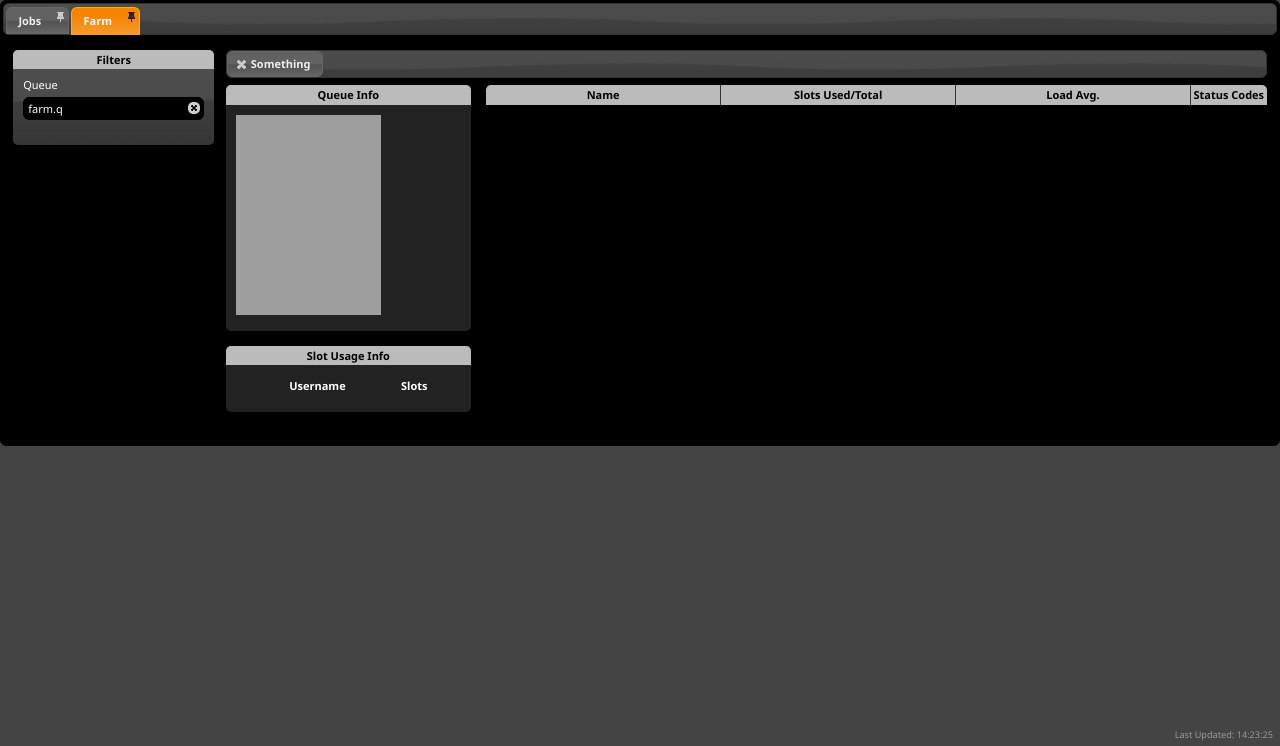
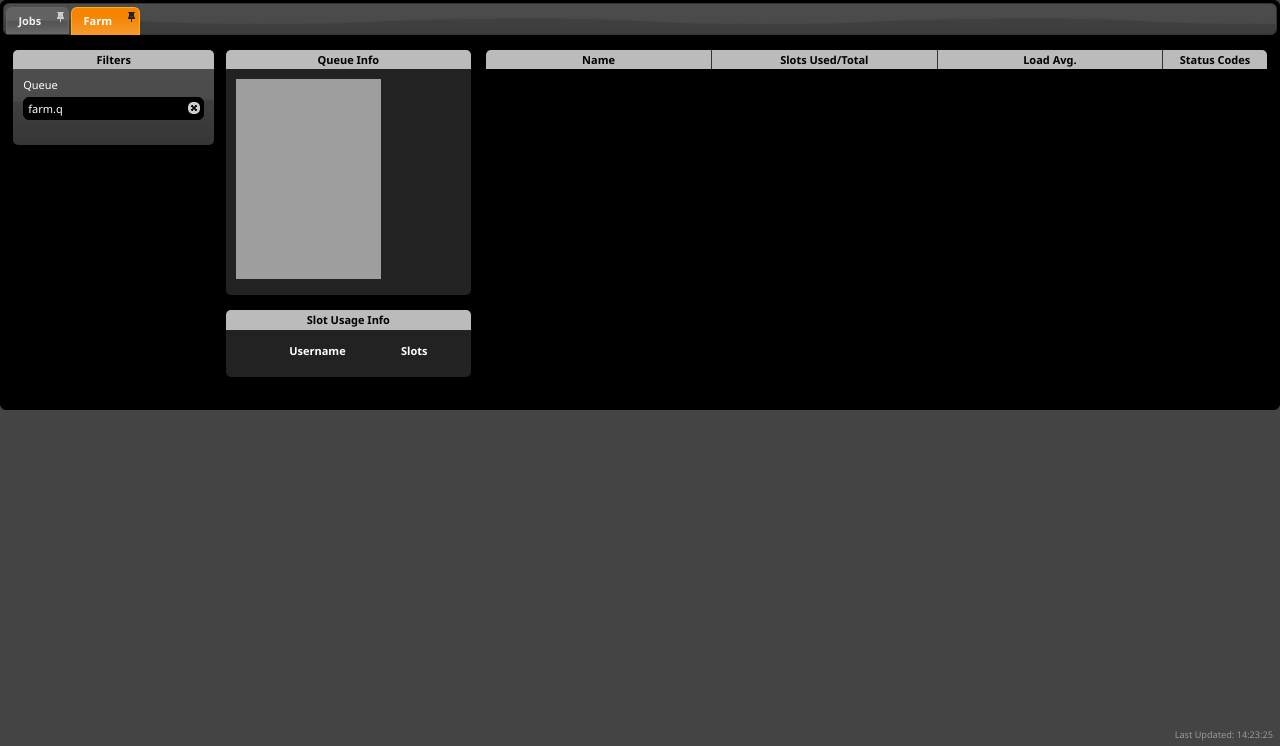
Before and after one commit to primefocusworld/sge4vfx, a Python web app: template webui/templates/index.html in a window 1280 px wide, after a click on "Farm". Shown: the part 54-800 px from the top of the page. Run offline with Jinja, Linux system fonts and the light colour scheme; the template is opened without the code that fills it, so the values that code supplies are empty; some libraries are stand-ins or nearby versions; grey boxes are pictures that could not be loaded.

Commit message:
Small column width change

```diff
--- a/webui/templates/index.html
+++ b/webui/templates/index.html
@@ -121,9 +121,9 @@
 			</div>
 		</td><td class="gutter">&nbsp;
 		</td><td class="rightContainer">
-			<div id="workersToolbar" class="ui-widget-header ui-corner-all rightToolbar">
+			<!-- <div id="workersToolbar" class="ui-widget-header ui-corner-all rightToolbar">
 				<button title="Something" id="something">Something</button>
-			</div>
+			</div> -->
 			<table id="workertable">
 				<tr>
 					<td id="workertd1">
@@ -160,7 +160,7 @@
 								<th class="normalwidth">Name</th>
 								<th class="normalwidth">Slots Used/Total</th>
 								<th class="normalwidth">Load Avg.</th>
-								<th class="narrow1">Status Codes</th>
+								<th class="narrow2">Status Codes</th>
 							</tr>
 							</thead>
 							<tbody></tbody>
```
